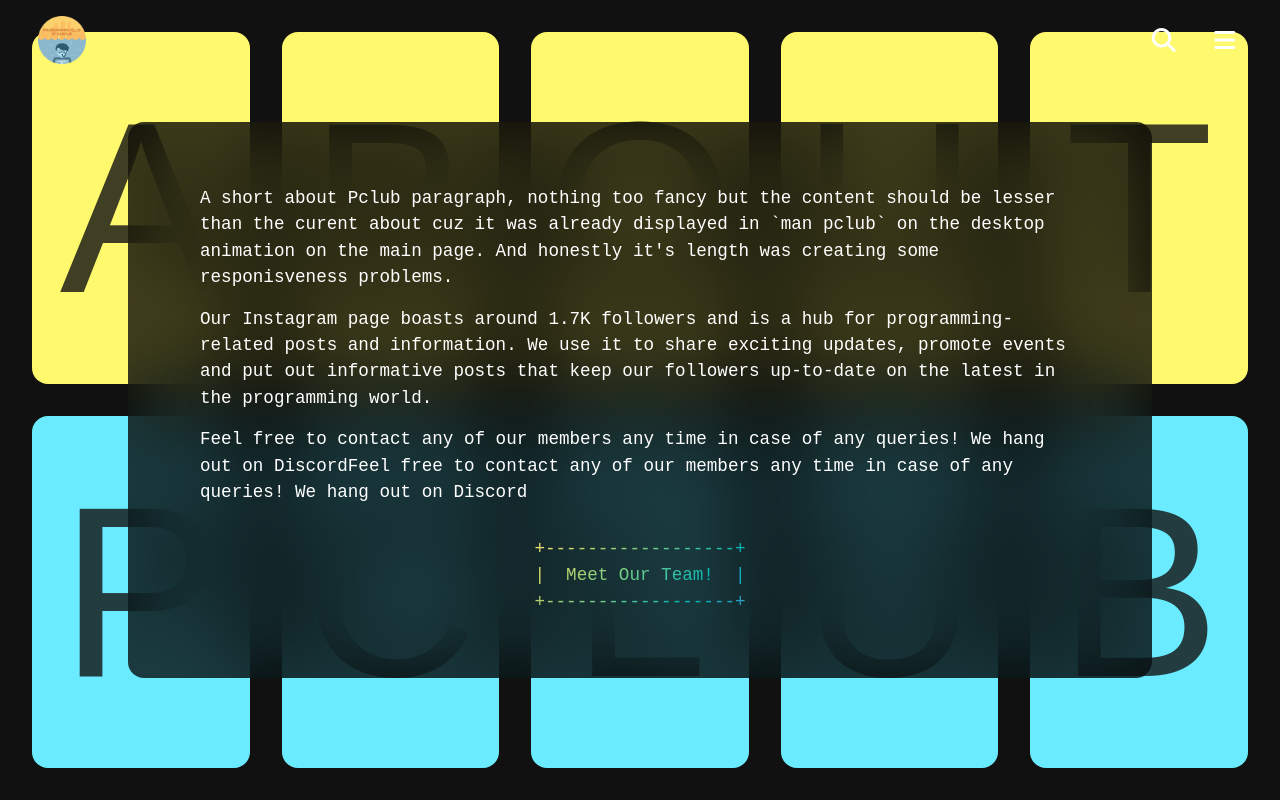
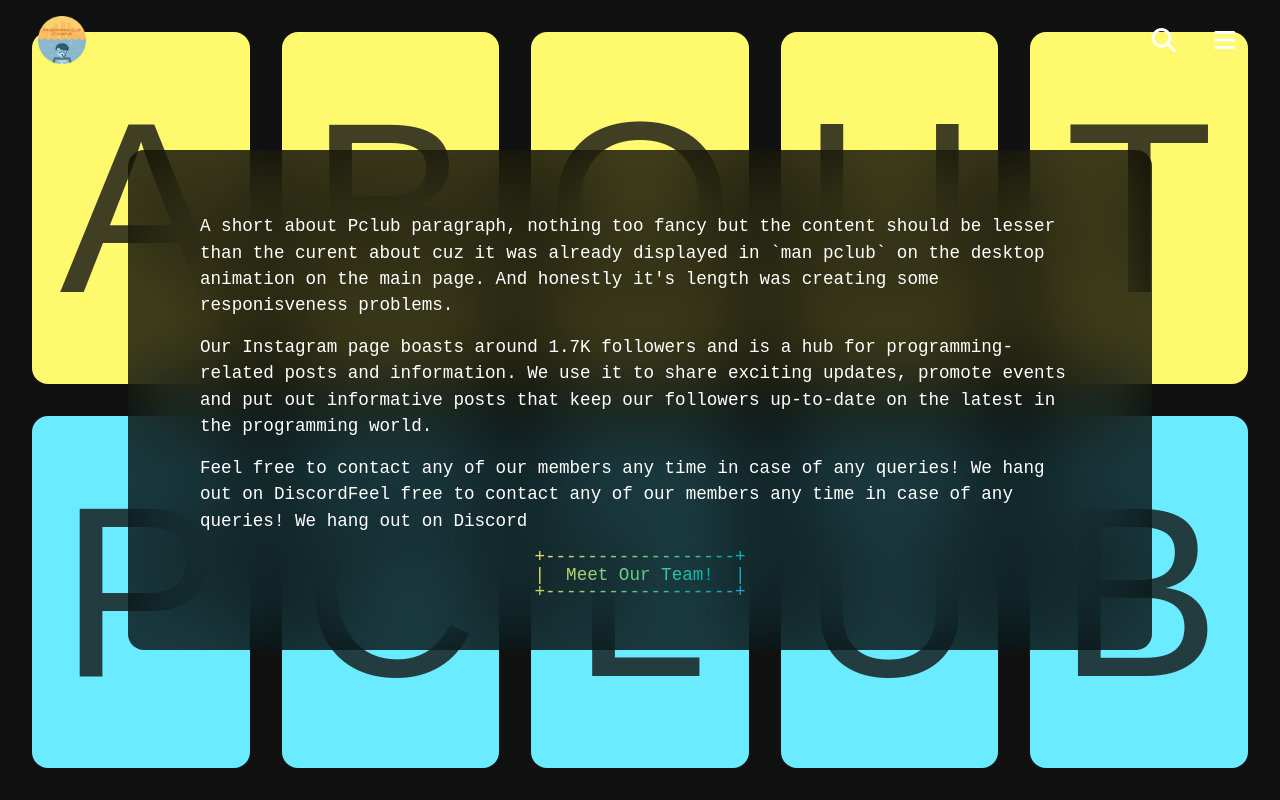
Before and after one commit to code-IM-perfect/pclub-svelte, a SvelteKit app: page /about in a window 1280 px wide. Shown: the top 800 px of the page. Built offline with nearby package versions, Linux system fonts and the light colour scheme; a web font is replaced by a local one.

Commit message:
Fix non-clickable region in teamLink
Signed-off-by: Harshit Tomar <harshitt345@gmail.com>

```diff
--- a/src/routes/about/+page.svelte
+++ b/src/routes/about/+page.svelte
@@ -144,12 +144,14 @@
 			margin: 1.9vh 0;
 			font-size: 2.2vh;
 		}
-	}
-	.teamLink {
-		display: grid;
-		place-items: center;
-		p {
-			width: max-content;
+		& .teamLink {
+			display: grid;
+			place-items: center;
+			p {
+				line-height: 1;
+				width: max-content;
+				margin: 0;
+			}
 		}
 	}
 	.teamLink:hover p {
```
